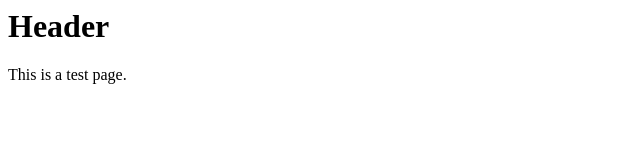
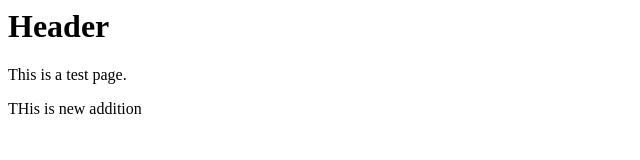
Before and after one commit to rsoham89/sohamDemo, a plain HTML site: page index.html in a window 1280 px wide. Shown: the whole page, without its empty margins (0-640 px from the left). Drawn offline with Linux system fonts and the light colour scheme.

Commit message:
line added

```diff
--- a/index.html
+++ b/index.html
@@ -2,5 +2,6 @@
 <body>
   <h1> Header </h1>
   <p>This is a test page.</p>
+  <p>THis is new addition</p>
   </body>
 </html>
```
